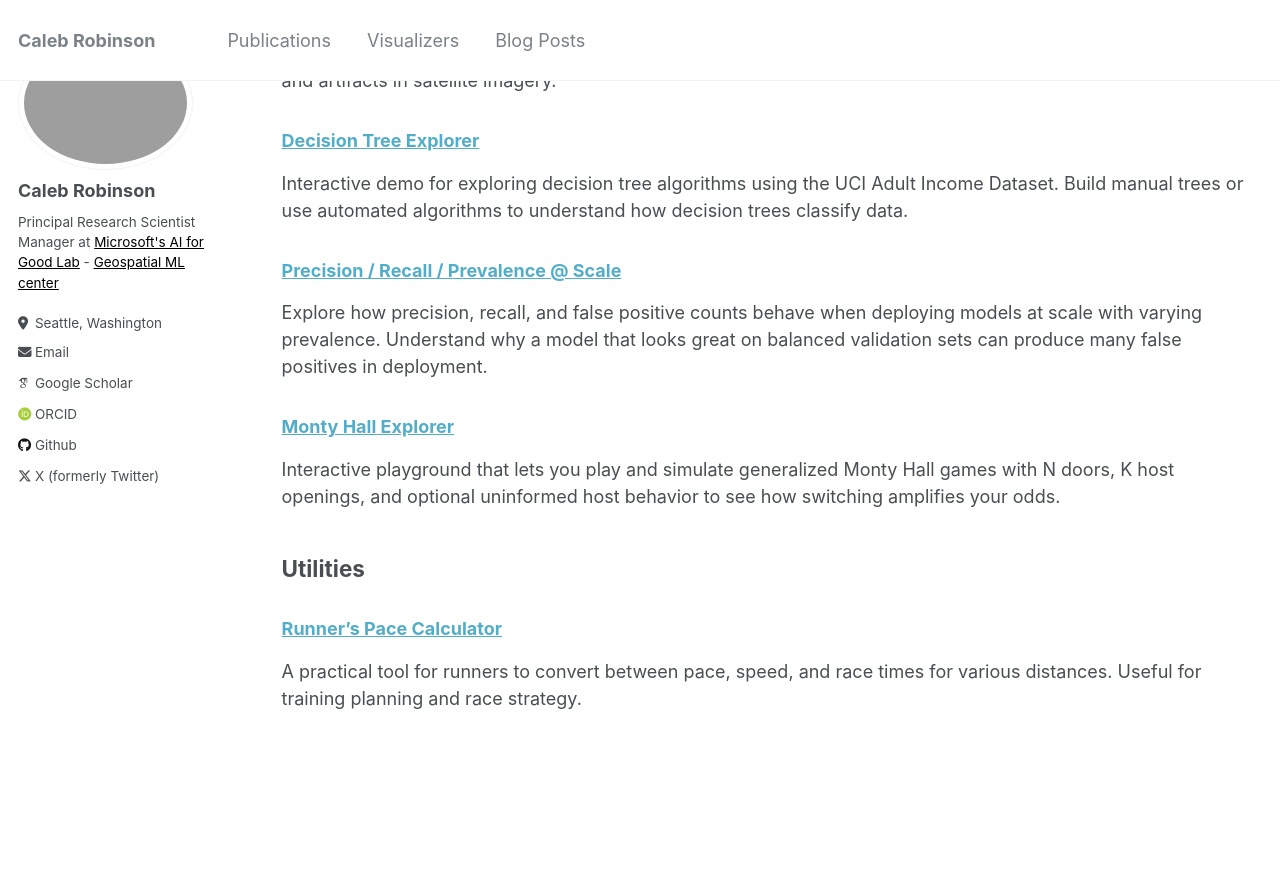
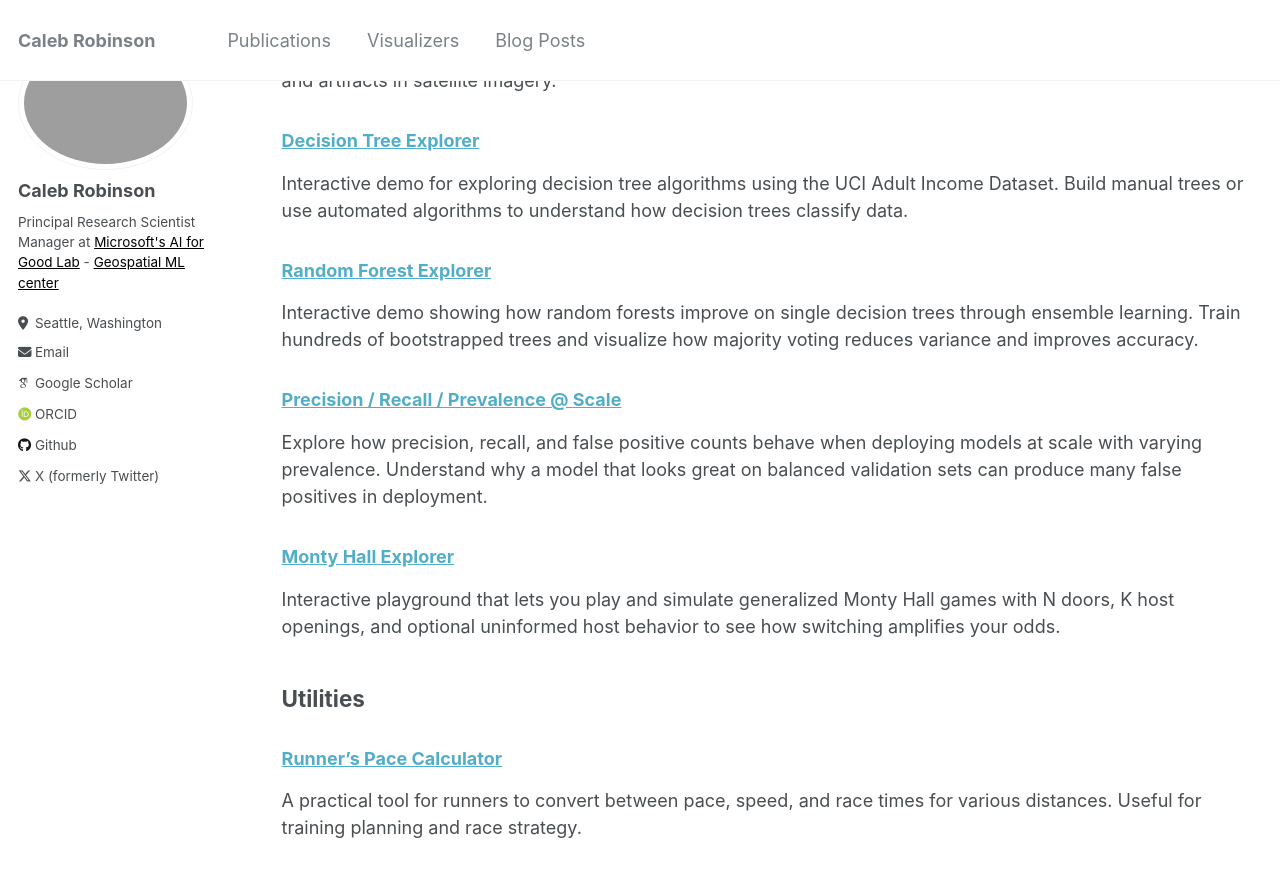
Before and after one commit to calebrob6/calebrob6.github.io, a Jekyll site: the page built from _pages/visualizers.md, in a window 1280 px wide and 900 px high, scrolled down 1129 px. Shown: the top 877 px of the window. Built offline with Jekyll 4.4.1, drawn with Linux system fonts in a browser that asks for light colours; some web fonts are replaced.

Commit message:
Add Random Forest Explorer to visualizers page

```diff
--- a/_pages/visualizers.md
+++ b/_pages/visualizers.md
@@ -33,6 +33,9 @@ Visualize grid artifacts and analyze them using Fast Fourier Transform. Useful f
 ### [Decision Tree Explorer](/static/decision_tree_explorer.html)
 Interactive demo for exploring decision tree algorithms using the UCI Adult Income Dataset. Build manual trees or use automated algorithms to understand how decision trees classify data.
 
+### [Random Forest Explorer](/static/random_forest_explorer.html)
+Interactive demo showing how random forests improve on single decision trees through ensemble learning. Train hundreds of bootstrapped trees and visualize how majority voting reduces variance and improves accuracy.
+
 ### [Precision / Recall / Prevalence @ Scale](/static/precision_at_scale.html)
 Explore how precision, recall, and false positive counts behave when deploying models at scale with varying prevalence. Understand why a model that looks great on balanced validation sets can produce many false positives in deployment.
 
```
